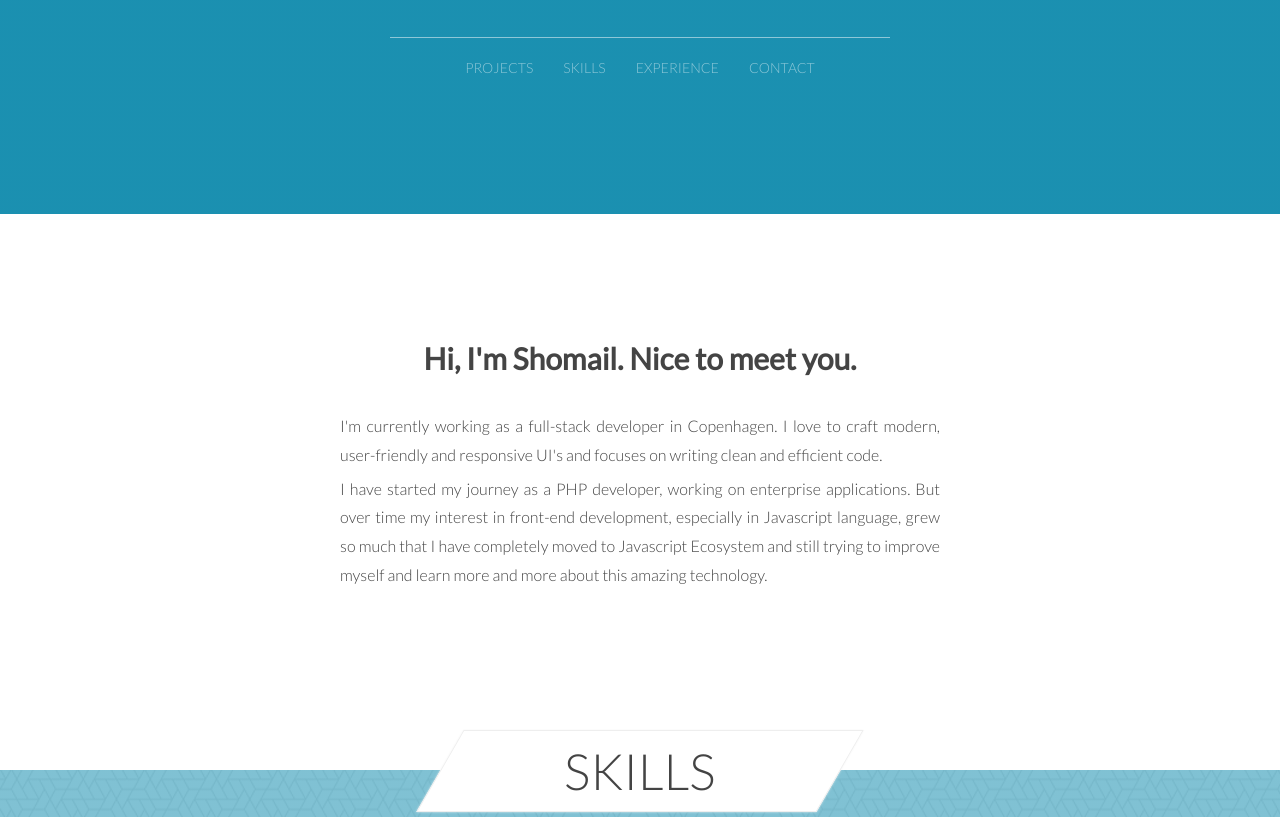
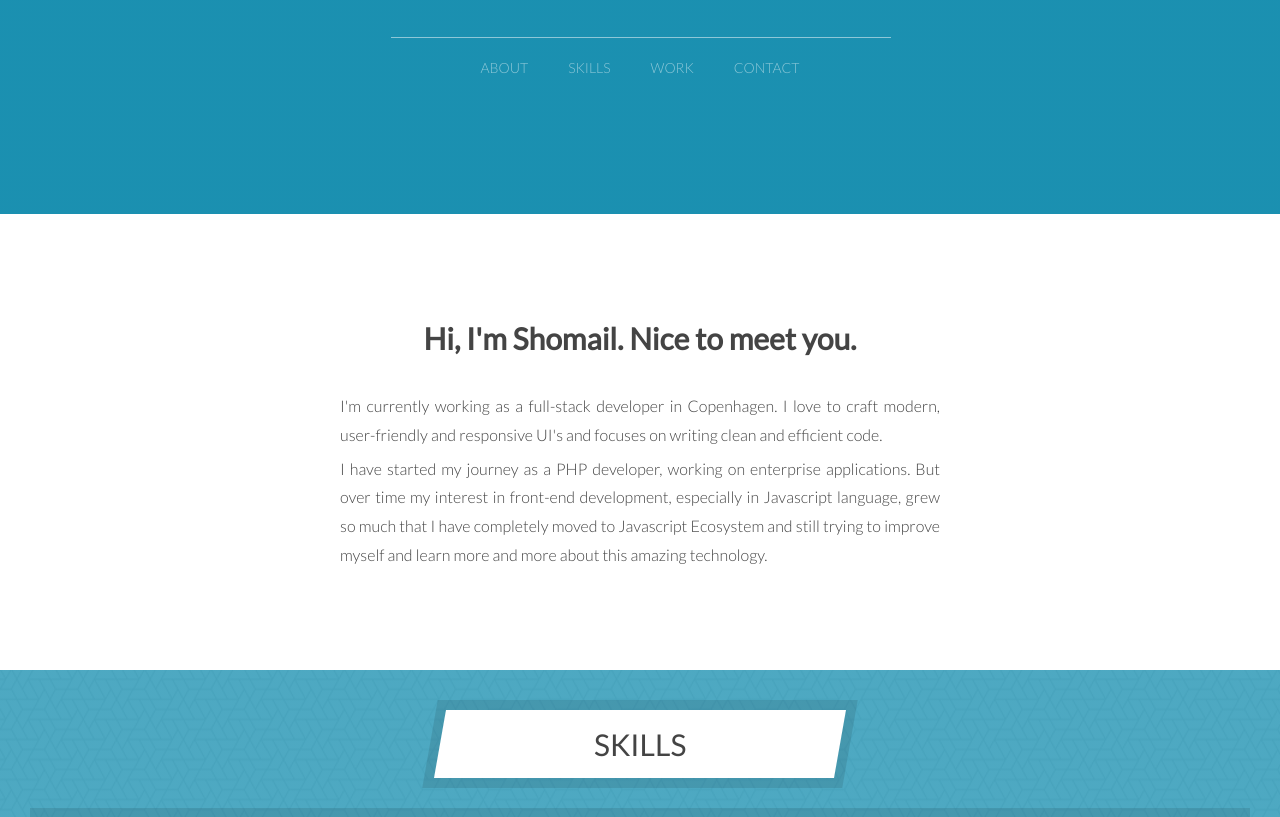
Before and after one commit to shomail/shomail.github.io, a website: page index.html in a window 1280 px wide. Shown: the part 586-1403 px from the top of the page. Drawn offline with Linux system fonts and the light colour scheme.

Commit message:
style fix skills section

```diff
--- a/index.html
+++ b/index.html
@@ -32,9 +32,9 @@
           </li>
         </ul>
         <ul class="nav">
-          <li class="nav__item"><a href="#" class="nav__link">Projects</a></li>
+          <li class="nav__item"><a href="#" class="nav__link">About</a></li>
           <li class="nav__item"><a href="#" class="nav__link">Skills</a></li>
-          <li class="nav__item"><a href="#" class="nav__link">Experience</a></li>
+          <li class="nav__item"><a href="#" class="nav__link">Work</a></li>
           <li class="nav__item"><a href="#" class="nav__link">Contact</a></li>
         </ul>
       </header>
@@ -125,6 +125,11 @@
           </div>
         </div>
       </section>
+
+      <section class="section__work">
+          <h2 class="section-work__heading"><span>Recent Work</span></h2>
+
+      </section>
     </div>
   </body>
 </html>
--- a/sass/_about.scss
+++ b/sass/_about.scss
@@ -1,6 +1,6 @@
 .section-about {
-  padding: 12rem 2rem;
-  padding-bottom: 18rem;
+  padding: 10rem 2rem;
+  // padding-bottom: 21rem;
   text-align: center;
 
   &__heading {
--- a/sass/_base.scss
+++ b/sass/_base.scss
@@ -12,6 +12,9 @@ $color-font: #444;
   box-sizing: inherit;
   margin: 0;
   padding: 0;
+  -webkit-font-smoothing: subpixel-antialiased;
+  // -moz-osx-font-smoothing: grayscale;
+  text-rendering: optimizeLegibility;
 }
 
 html {
--- a/sass/_header.scss
+++ b/sass/_header.scss
@@ -29,19 +29,6 @@
     margin-bottom: 5rem;
     animation: moveInRight 1s ease;
   }
-
-  //   &__intro {
-  //     font-weight: 100;
-  //     font-size: 1.4rem;
-  //     margin-bottom: 3rem;
-  //     width: 40rem;
-  //     animation: moveInBottom 0.7s ease;
-  //     // color: $color-grey-medium;
-
-  //     p:not(:last-child) {
-  //       margin-bottom: 1rem;
-  //     }
-  //   }
 
   &__profile-pic {
     display: block;
@@ -100,16 +87,37 @@
   margin-top: 6rem;
   position: relative;
   &__item:not(:last-child) {
-    margin-right: 3rem;
+    margin-right: 4rem;
   }
   &__link {
+    position: relative;
     text-decoration: none;
     color: $color-grey-medium;
     transition: all 0.3s ease;
     text-transform: uppercase;
   }
+
+  &__link::before {
+    content: "";
+    position: absolute;
+    height: 3px;
+    width: 100%;
+    bottom: -1.5rem;
+    left: 0;
+    background: $color-grey-light;
+    visibility: hidden;
+    border-radius: 5px;
+    transform: scaleX(0);
+    transition: all 0.3s ease;
+  }
+
   &__link:hover {
     color: $color-grey-light;
+  }
+
+  &__link:hover:before {
+    visibility: visible;
+    transform: scaleX(1);
   }
 
   &::before {
@@ -118,6 +126,6 @@
     display: block;
     border-top: 1px solid $color-grey-medium;
     width: 50rem;
-    transform: translateX(-7.5rem) translateY(-2rem);
+    transform: translateX(-9rem) translateY(-2rem);
   }
 }
--- a/sass/_skills.scss
+++ b/sass/_skills.scss
@@ -1,27 +1,26 @@
 .section-skills {
-  background-image: linear-gradient(to bottom, rgba($color-blue-dark, 0.5), rgba($color-blue-dark, 0.5)),
+  background-image: linear-gradient(to bottom, rgba($color-blue-dark, 0.7), rgba($color-blue-dark, 0.7)),
     url(../img/pattern.png);
   font-size: 1.6rem;
-  padding: 2rem 0;
-  padding-bottom: 6rem;
+  padding: 4rem 0;
+  padding-bottom: 10rem;
 
   &__heading {
     background: #fff;
     width: 40rem;
     text-align: center;
-    font-size: 5rem;
-    font-weight: 300;
+    font-size: 3rem;
+    font-weight: 400;
     text-transform: uppercase;
     margin: 0 auto;
-    margin-top: -6rem;
-    margin-bottom: 2rem;
-    transform: skew(-30deg);
-    border: 1px solid #eee;
-    box-shadow: 0px 0px 2px #f3f3f3;
+    margin-bottom: 4rem;
+    padding: 1rem;
+    transform: skew(-10deg);
+    box-shadow: 0 0 0 10px rgba(0, 0, 0, 0.1);
 
     span {
       display: inline-block;
-      transform: skew(30deg);
+      transform: skew(10deg);
     }
   }
 
@@ -32,7 +31,8 @@
     background-color: #fff;
     border: 1px solid #fff;
     max-width: 120rem;
-    box-shadow: 0px 0px 2px #666;
+    // box-shadow: 0px 0px 2px #666;
+    box-shadow: 0 0 0 10px rgba(0, 0, 0, 0.1);
   }
 
   &__box {
```
Also changed, not shown: css/style.css.
